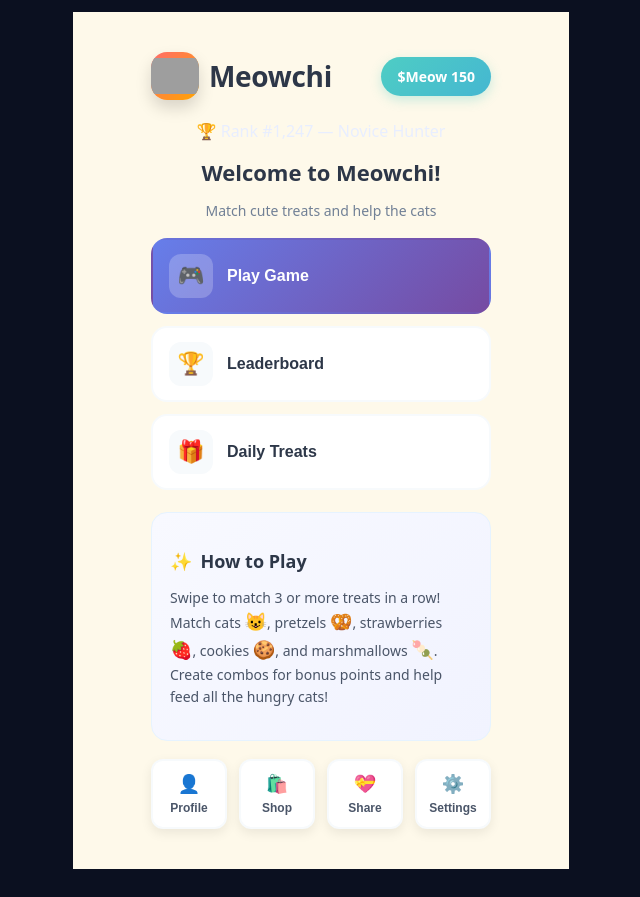
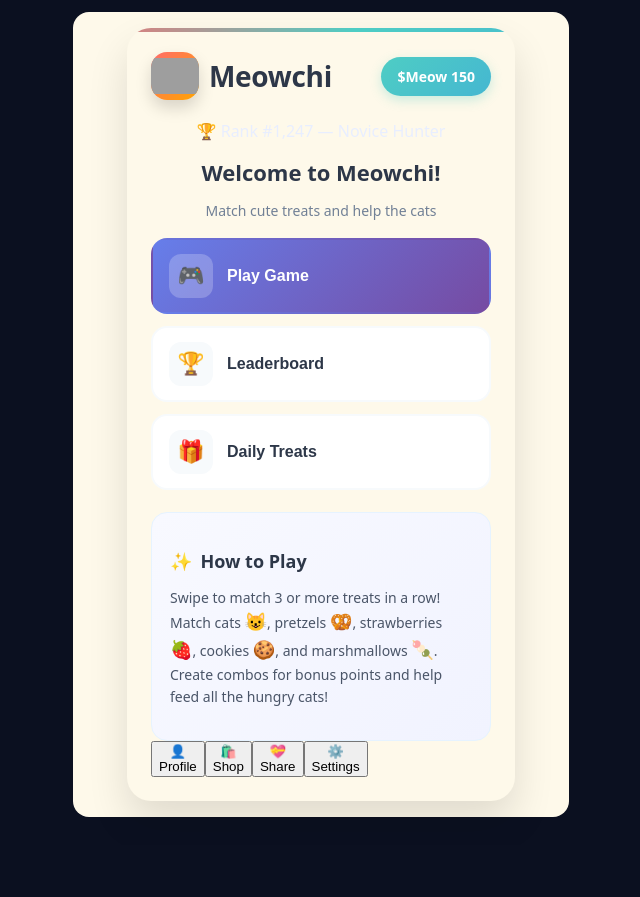
Before and after one commit to herothegolden/meowchigame, a React (Vite) app: page / in a window 1280 px wide. Shown: the whole page, without its empty margins (319-959 px from the left). After the commit the page ends 845 px from the top, so only its background shows below. Built offline with nearby package versions, Linux system fonts and the light colour scheme; grey boxes are pictures that could not be loaded.

Commit message:
Update home.css

```diff
--- a/src/home.css
+++ b/src/home.css
@@ -1,69 +1,56 @@
+/* Single beige background for Home */
 .home-root{
+  position:relative;
   width:100%;
   min-height:calc(var(--vh,1vh)*100 - 8px);
   display:grid;
+  align-items:center;
   justify-items:center;
-  align-items:start;
-  background:#fef9ea;
+  background:#fef9ea;     /* <-- beige, your only background */
+  border-radius:16px;
 }
 
-.home-center{
-  width:100%;
-  max-width:420px;
-  padding:16px;
-  box-sizing:border-box;
+.home-center{position:relative;z-index:1;width:100%;max-width:420px;padding:16px;box-sizing:border-box}
+.home-card{background:#fef9ea;border-radius:24px;box-shadow:0 20px 40px rgba(0,0,0,.12);padding:24px;position:relative;overflow:hidden}
+
+/* animated accent bar on the card */
+.home-card::before{
+  content:"";position:absolute;top:0;left:0;right:0;height:4px;
+  background:linear-gradient(90deg,#ff6b6b,#4ecdc4,#45b7d1,#96ceb4,#ffeaa7);
+  background-size:300% 100%;animation:home-bar 3s ease infinite
 }
-
-.home-card{
-  background:transparent;
-  border-radius:0;
-  box-shadow:none;
-  padding:24px;
-}
+@keyframes home-bar{0%{background-position:0% 50%}50%{background-position:100% 50%}100%{background-position:0% 50%}}
 
 .home-topbar{display:flex;align-items:center;justify-content:space-between;margin-bottom:20px;gap:12px}
 .home-logo{display:flex;align-items:center;gap:10px}
-.home-logo-icon{
-  width:48px;height:48px;border-radius:16px;overflow:hidden;display:grid;place-items:center;
-  background:linear-gradient(135deg,#ff6b6b,#ffa500);box-shadow:0 8px 16px rgba(0,0,0,.15);font-size:24px
-}
+.home-logo-icon{width:48px;height:48px;border-radius:16px;overflow:hidden;display:grid;place-items:center;background:linear-gradient(135deg,#ff6b6b,#ffa500);box-shadow:0 8px 16px rgba(0,0,0,.15);font-size:24px}
 .home-logo-icon img{width:100%;height:100%;object-fit:contain;background:transparent}
 .home-logo-text{font-size:28px;font-weight:800;color:#2d3748;letter-spacing:-.3px}
 
-.home-currency{
-  background:linear-gradient(135deg,#4ecdc4,#45b7d1);color:#fff;padding:10px 16px;border-radius:20px;font-weight:700;font-size:14px;
-  box-shadow:0 4px 12px rgba(78,205,196,.3);white-space:nowrap
-}
+.home-currency{background:linear-gradient(135deg,#4ecdc4,#45b7d1);color:#fff;padding:10px 16px;border-radius:20px;font-weight:700;font-size:14px;box-shadow:0 4px 12px rgba(78,205,196,.3);white-space:nowrap}
 
 .home-title{text-align:center;margin:8px 0 18px}
 .home-title h1{font-size:22px;font-weight:700;color:#2d3748;margin-bottom:6px}
 .home-title p{color:#718096;font-size:14px}
 
 .home-menu{display:grid;gap:12px;margin-bottom:22px}
-.home-item{
-  width:100%;border:2px solid #f7fafc;border-radius:16px;padding:14px 16px;display:flex;align-items:center;gap:14px;
-  cursor:pointer;transition:transform .2s,box-shadow .2s,border-color .2s;background:#fff
-}
+.home-item{width:100%;border:2px solid #f7fafc;border-radius:16px;padding:14px 16px;display:flex;align-items:center;gap:14px;cursor:pointer;transition:transform .2s,box-shadow .2s,border-color .2s;background:#fff;text-align:left}
 .home-item .home-icon{width:44px;height:44px;border-radius:12px;display:grid;place-items:center;background:#f7fafc;font-size:22px;flex-shrink:0}
 .home-item .home-text{font-size:16px;font-weight:700;color:#2d3748}
 .home-item:hover{transform:translateY(-2px);box-shadow:0 10px 22px rgba(0,0,0,.08);border-color:#e2e8f0}
+
 .home-item.primary{background:linear-gradient(135deg,#667eea,#764ba2);border-color:transparent;color:#fff}
 .home-item.primary .home-icon{background:rgba(255,255,255,.22)}
 .home-item.primary .home-text{color:#fff}
 
-.home-instructions{
-  background:linear-gradient(135deg,#f8f9ff,#f1f3ff);border-radius:16px;padding:18px;border:1px solid #e6f3ff
-}
+.home-instructions{background:linear-gradient(135deg,#f8f9ff,#f1f3ff);border-radius:16px;padding:18px;border:1px solid #e6f3ff}
 .home-instructions h3{font-size:18px;font-weight:800;color:#2d3748;margin-bottom:10px;display:flex;align-items:center;gap:8px}
 .home-instructions p{color:#4a5568;line-height:1.55;font-size:14px}
 .home-emoji{font-size:18px}
 
-.home-bottom-nav{display:flex;justify-content:space-between;gap:12px;margin-top:18px}
-.home-nav-item{
-  display:flex;flex-direction:column;align-items:center;gap:6px;padding:12px 8px;
-  border-radius:12px;background:#fff;border:2px solid #f7fafc;box-shadow:0 4px 12px rgba(0,0,0,.08);
-  flex:1;cursor:pointer;transition:all .2s
+@media (max-width:480px){
+  .home-center{padding:10px}
+  .home-card{padding:20px}
+  .home-logo-text{font-size:24px}
+  .home-currency{font-size:13px;padding:8px 14px}
 }
-.home-nav-item:hover{background:#f7fafc;transform:translateY(-2px)}
-.home-nav-icon{font-size:18px}
-.home-nav-text{font-size:12px;font-weight:700;color:#4a5568;text-align:center}
```
